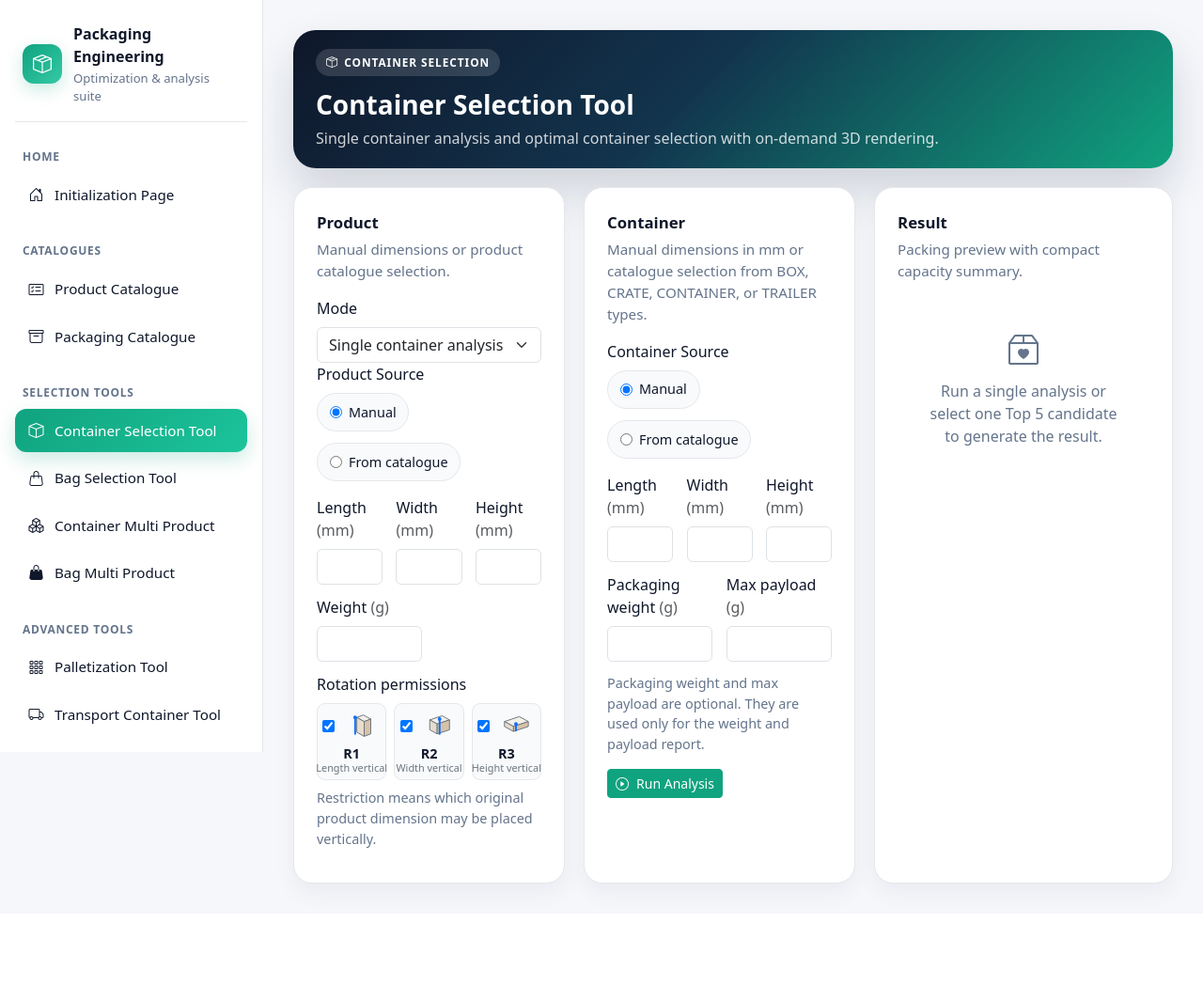
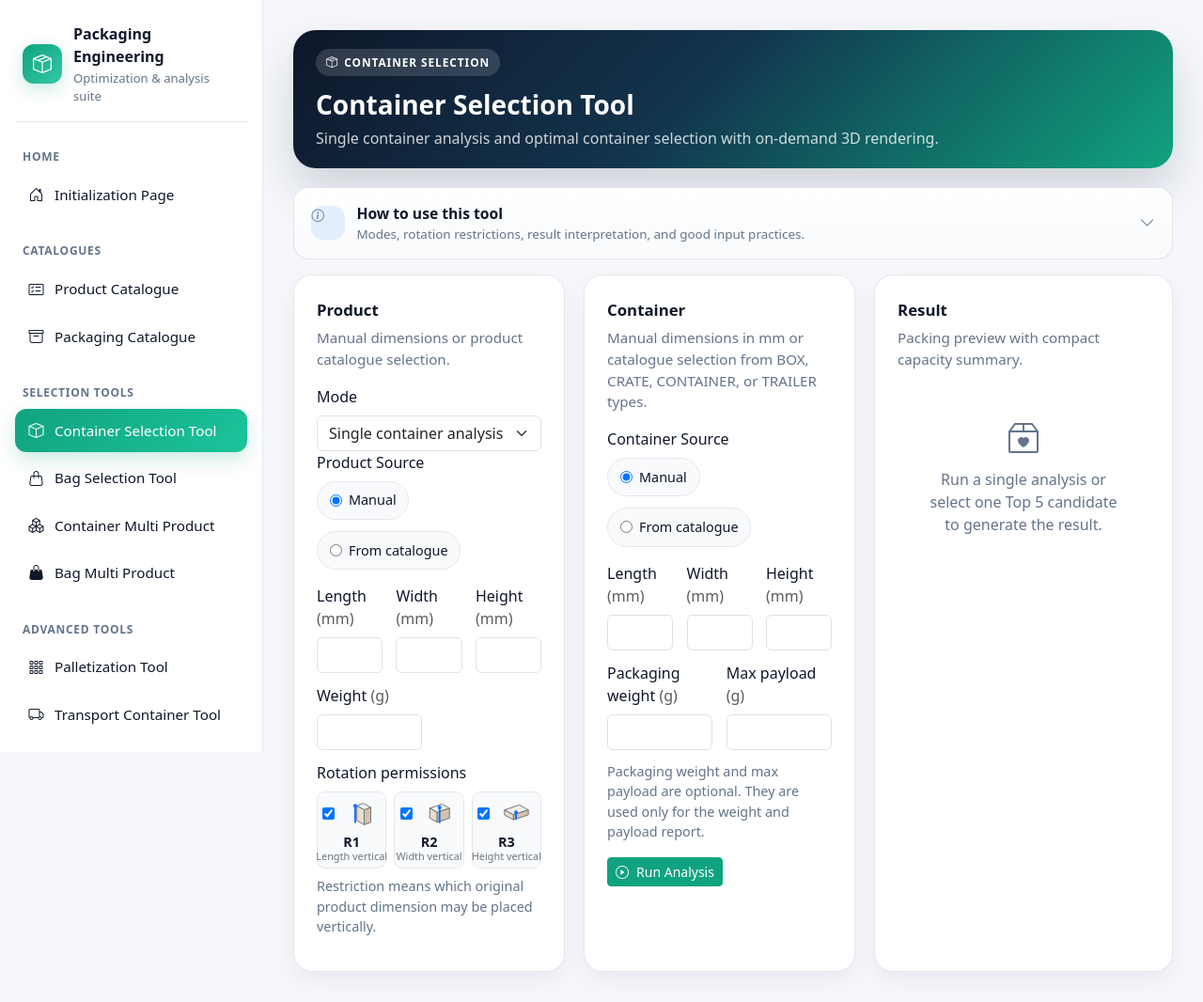
Before and after one commit to jarmirezciro/packaging-engineering, a Django app: page /container-selection/mode1/ in a window 1280 px wide. Shown: the whole page at 94% size. Before the commit the page ends 959 px from the top, so only its background shows below. Run offline with Django 4.2, Linux system fonts and the light colour scheme; data that the repository does not hold is empty; parts of the project's set-up code (start-up, migrations or seed data) failed here and were passed over.

Commit message:
Add container instructions and clean render view

```diff
--- /dev/null
+++ b/packagingapp/templates/container_selection_tool/partials/_container_selection_instructions.html
@@ -0,0 +1,302 @@
+<style>
+    .container-help {
+        border: 1px solid rgba(15, 23, 42, 0.10);
+        border-radius: 1rem;
+        background: linear-gradient(180deg, #ffffff 0%, #f8fafc 100%);
+        overflow: hidden;
+        margin-bottom: 1rem;
+    }
+
+    .container-help summary {
+        cursor: pointer;
+        list-style: none;
+        padding: 1rem 1.15rem;
+        display: flex;
+        align-items: center;
+        justify-content: space-between;
+        gap: 1rem;
+    }
+
+    .container-help summary::-webkit-details-marker {
+        display: none;
+    }
+
+    .container-help-title {
+        display: flex;
+        align-items: center;
+        gap: 0.75rem;
+        min-width: 0;
+    }
+
+    .container-help-icon {
+        width: 36px;
+        height: 36px;
+        border-radius: 0.8rem;
+        display: inline-flex;
+        align-items: center;
+        justify-content: center;
+        background: rgba(13, 110, 253, 0.10);
+        color: #0d6efd;
+        flex: 0 0 auto;
+    }
+
+    .container-help-title strong {
+        display: block;
+        font-size: 0.98rem;
+    }
+
+    .container-help-title span {
+        display: block;
+        color: #64748b;
+        font-size: 0.84rem;
+    }
+
+    .container-help-chevron {
+        color: #64748b;
+        transition: transform 0.18s ease;
+    }
+
+    .container-help[open] .container-help-chevron {
+        transform: rotate(180deg);
+    }
+
+    .container-help-body {
+        padding: 0 1.15rem 1.15rem 1.15rem;
+        border-top: 1px solid rgba(15, 23, 42, 0.08);
+    }
+
+    .container-help-grid {
+        display: grid;
+        grid-template-columns: repeat(2, minmax(0, 1fr));
+        gap: 0.85rem;
+        margin-top: 1rem;
+    }
+
+    .container-help-card {
+        border: 1px solid rgba(15, 23, 42, 0.09);
+        border-radius: 0.8rem;
+        background: #ffffff;
+        padding: 0.95rem;
+        min-height: 100%;
+    }
+
+    .container-help-card h4 {
+        font-size: 0.95rem;
+        margin: 0 0 0.45rem 0;
+        color: #0f172a;
+    }
+
+    .container-help-card p {
+        margin-bottom: 0.55rem;
+        color: #475569;
+        font-size: 0.86rem;
+    }
+
+    .container-help-card ul {
+        margin: 0;
+        padding-left: 1.1rem;
+        color: #475569;
+        font-size: 0.84rem;
+    }
+
+    .container-help-mini-flow,
+    .container-help-mode-flow,
+    .container-help-rotation-row,
+    .container-help-metric-grid {
+        display: flex;
+        gap: 0.55rem;
+        align-items: center;
+        flex-wrap: wrap;
+        margin-top: 0.65rem;
+    }
+
+    .container-help-mini-box,
+    .container-help-mode-chip,
+    .container-help-rotation-chip,
+    .container-help-metric {
+        border: 1px solid rgba(15, 23, 42, 0.10);
+        border-radius: 0.65rem;
+        background: #f8fafc;
+        padding: 0.45rem 0.55rem;
+        font-size: 0.78rem;
+        color: #334155;
+    }
+
+    .container-help-arrow {
+        color: #94a3b8;
+        font-weight: 700;
+    }
+
+    .container-help-svg {
+        width: 58px;
+        height: 42px;
+        display: block;
+    }
+
+    .container-help-svg .top {
+        fill: #f4efe8;
+        stroke: #64748b;
+        stroke-width: 1.1;
+    }
+
+    .container-help-svg .left {
+        fill: #e8dccb;
+        stroke: #64748b;
+        stroke-width: 1.1;
+    }
+
+    .container-help-svg .right {
+        fill: #d7c2a8;
+        stroke: #64748b;
+        stroke-width: 1.1;
+    }
+
+    .container-help-svg .product {
+        fill: #f59e0b;
+        stroke: #1d4ed8;
+        stroke-width: 1.1;
+    }
+
+    .container-help-svg .accent {
+        stroke: #0d6efd;
+        stroke-width: 2.2;
+        stroke-linecap: round;
+    }
+
+    .container-help-note {
+        margin-top: 0.85rem;
+        padding: 0.75rem 0.85rem;
+        border-radius: 0.75rem;
+        background: rgba(245, 158, 11, 0.10);
+        color: #7c2d12;
+        font-size: 0.84rem;
+    }
+
+    @media (max-width: 991.98px) {
+        .container-help-grid {
+            grid-template-columns: 1fr;
+        }
+    }
+</style>
+
+<details class="container-help">
+    <summary>
+        <div class="container-help-title">
+            <span class="container-help-icon"><i class="bi bi-info-circle"></i></span>
+            <div>
+                <strong>How to use this tool</strong>
+                <span>Modes, rotation restrictions, result interpretation, and good input practices.</span>
+            </div>
+        </div>
+        <i class="bi bi-chevron-down container-help-chevron"></i>
+    </summary>
+
+    <div class="container-help-body">
+        <div class="container-help-grid">
+            <div class="container-help-card">
+                <h4>What the tool does</h4>
+                <p>
+                    The Container Selection Tool checks how many identical products fit inside a rectangular packaging item such as a box, crate, container, or trailer.
+                </p>
+                <div class="container-help-mini-flow" aria-hidden="true">
+                    <span class="container-help-mini-box">
+                        <svg class="container-help-svg" viewBox="0 0 60 42">
+                            <polygon points="14,15 32,9 46,16 28,23" class="top"></polygon>
+                            <polygon points="14,15 28,23 28,32 14,24" class="left"></polygon>
+                            <polygon points="28,23 46,16 46,25 28,32" class="right"></polygon>
+                        </svg>
+                        Product
+                    </span>
+                    <span class="container-help-arrow">→</span>
+                    <span class="container-help-mini-box">
+                        <svg class="container-help-svg" viewBox="0 0 60 42">
+                            <polygon points="8,13 32,6 52,15 28,23" class="top"></polygon>
+                            <polygon points="8,13 28,23 28,36 8,26" class="left"></polygon>
+                            <polygon points="28,23 52,15 52,28 28,36" class="right"></polygon>
+                        </svg>
+                        Packaging
+                    </span>
+                    <span class="container-help-arrow">→</span>
+                    <span class="container-help-mini-box">
+                        <svg class="container-help-svg" viewBox="0 0 60 42">
+                            <polygon points="8,13 32,6 52,15 28,23" class="top"></polygon>
+                            <polygon points="8,13 28,23 28,36 8,26" class="left"></polygon>
+                            <polygon points="28,23 52,15 52,28 28,36" class="right"></polygon>
+                            <rect x="20" y="17" width="18" height="10" class="product" transform="skewY(-18)"></rect>
+                        </svg>
+                        Fit result
+                    </span>
+                </div>
+            </div>
+
+            <div class="container-help-card">
+                <h4>How to use the modes</h4>
+                <p><strong>Single mode</strong> tests one selected packaging item.</p>
+                <p><strong>Optimal mode</strong> searches a packaging catalogue and ranks suitable options for the required quantity.</p>
+                <div class="container-help-mode-flow">
+                    <span class="container-help-mode-chip">Single: Product + 1 packaging → result</span>
+                    <span class="container-help-mode-chip">Optimal: Product + qty + catalogue → Top 5</span>
+                </div>
+                <ul class="mt-2">
+                    <li>Use Single mode when you already know which packaging to test.</li>
+                    <li>Use Optimal mode when you want the tool to recommend candidates.</li>
+                    <li>In Optimal mode, select a Top 5 candidate to generate the 3D view.</li>
+                </ul>
+            </div>
+
+            <div class="container-help-card">
+                <h4>Rotation restrictions</h4>
+                <p>
+                    Rotation permissions define which original product dimension may be placed vertically during packing.
+                    Disable a rotation if the product cannot safely be placed in that orientation.
+                </p>
+                <div class="container-help-rotation-row">
+                    <span class="container-help-rotation-chip">
+                        <svg class="container-help-svg" viewBox="0 0 60 42">
+                            <polygon points="25,8 35,5 46,11 36,15" class="top"></polygon>
+                            <polygon points="25,8 36,15 36,35 25,28" class="left"></polygon>
+                            <polygon points="36,15 46,11 46,31 36,35" class="right"></polygon>
+                            <line x1="21" y1="32" x2="21" y2="8" class="accent"></line>
+                        </svg>
+                        <strong>R1</strong><br>Length vertical
+                    </span>
+                    <span class="container-help-rotation-chip">
+                        <svg class="container-help-svg" viewBox="0 0 60 42">
+                            <polygon points="16,14 36,7 48,14 28,21" class="top"></polygon>
+                            <polygon points="16,14 28,21 28,34 16,27" class="left"></polygon>
+                            <polygon points="28,21 48,14 48,27 28,34" class="right"></polygon>
+                            <line x1="31" y1="34" x2="31" y2="11" class="accent"></line>
+                        </svg>
+                        <strong>R2</strong><br>Width vertical
+                    </span>
+                    <span class="container-help-rotation-chip">
+                        <svg class="container-help-svg" viewBox="0 0 60 42">
+                            <polygon points="11,16 35,8 50,16 26,24" class="top"></polygon>
+                            <polygon points="11,16 26,24 26,31 11,23" class="left"></polygon>
+                            <polygon points="26,24 50,16 50,23 26,31" class="right"></polygon>
+                            <line x1="30" y1="31" x2="30" y2="20" class="accent"></line>
+                        </svg>
+                        <strong>R3</strong><br>Height vertical
+                    </span>
+                </div>
+            </div>
+
+            <div class="container-help-card">
+                <h4>Interpreting results</h4>
+                <p>The 3D image is a decision-support representation of the packing logic. Physical validation is still recommended for critical packaging decisions.</p>
+                <div class="container-help-metric-grid">
+                    <span class="container-help-metric"><strong>Max qty</strong><br>Maximum units that fit</span>
+                    <span class="container-help-metric"><strong>Efficiency</strong><br>Used product volume</span>
+                    <span class="container-help-metric"><strong>Total weight</strong><br>Product load + packaging weight</span>
+                    <span class="container-help-metric"><strong>Payload usage</strong><br>Product load vs. max payload</span>
+                    <span class="container-help-metric"><strong>Remaining capacity</strong><br>Extra units that could fit</span>
+                </div>
+            </div>
+        </div>
+
+        <div class="container-help-note">
+            Use internal packaging dimensions for fit calculations. Dimensions are expected in millimetres and weights in grams.
+            A high volumetric efficiency is useful, but the final choice may also depend on protection, handling, branding, transport, and quality requirements.
+        </div>
+    </div>
+</details>
--- a/packagingapp/templates/container_selection_tool/partials/_container_selection_tool.html
+++ b/packagingapp/templates/container_selection_tool/partials/_container_selection_tool.html
@@ -1,3 +1,5 @@
+{% include "container_selection_tool/partials/_container_selection_instructions.html" %}
+
 <div class="tool-grid-3">
     {% include "container_selection_tool/partials/_container_selection_product_section.html" %}
     {% include "container_selection_tool/partials/_container_selection_container_section.html" %}
```
Also changed, not shown: packagingapp/utils/box_selection/engine.py (+52 -19 lines).
